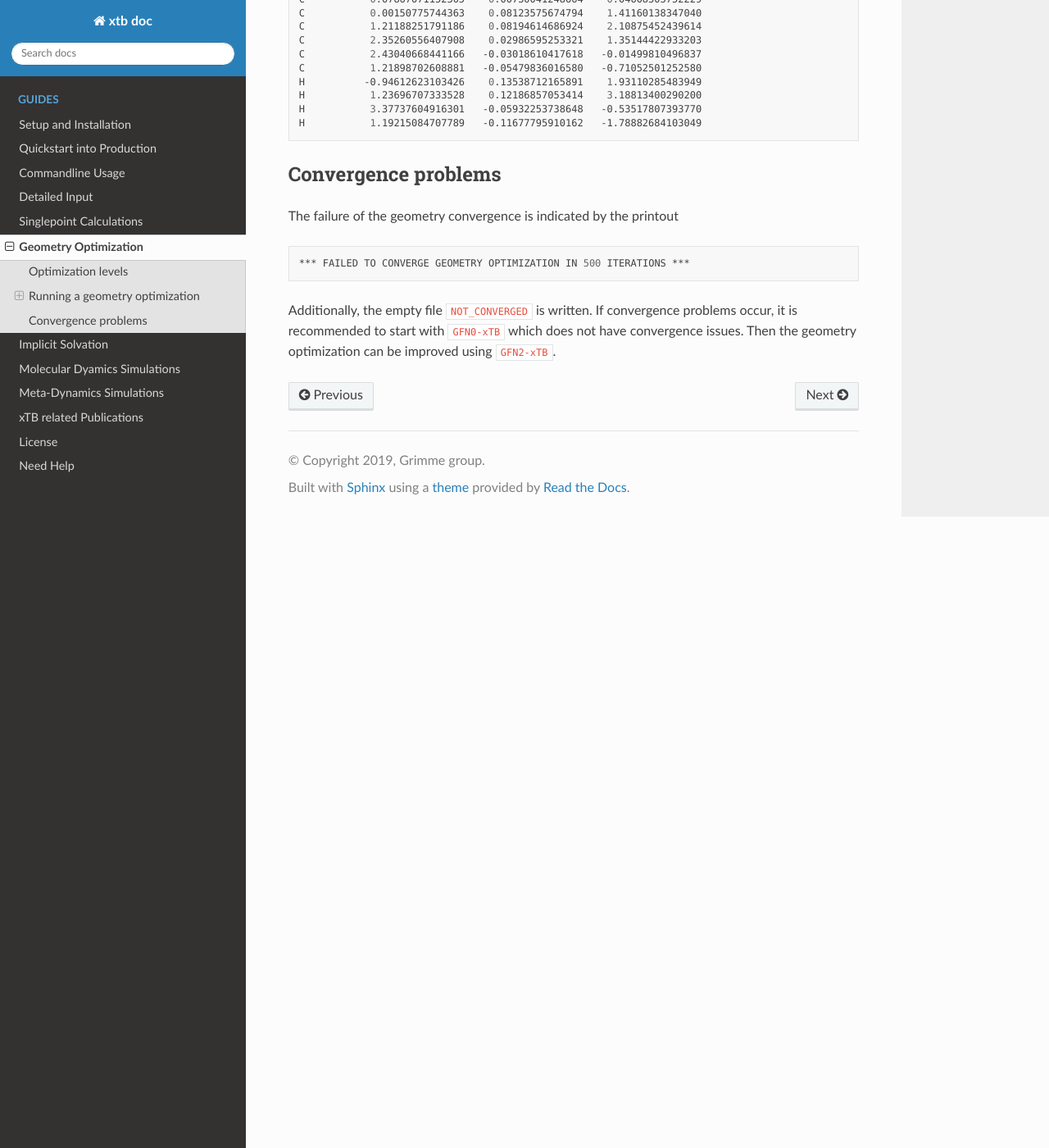
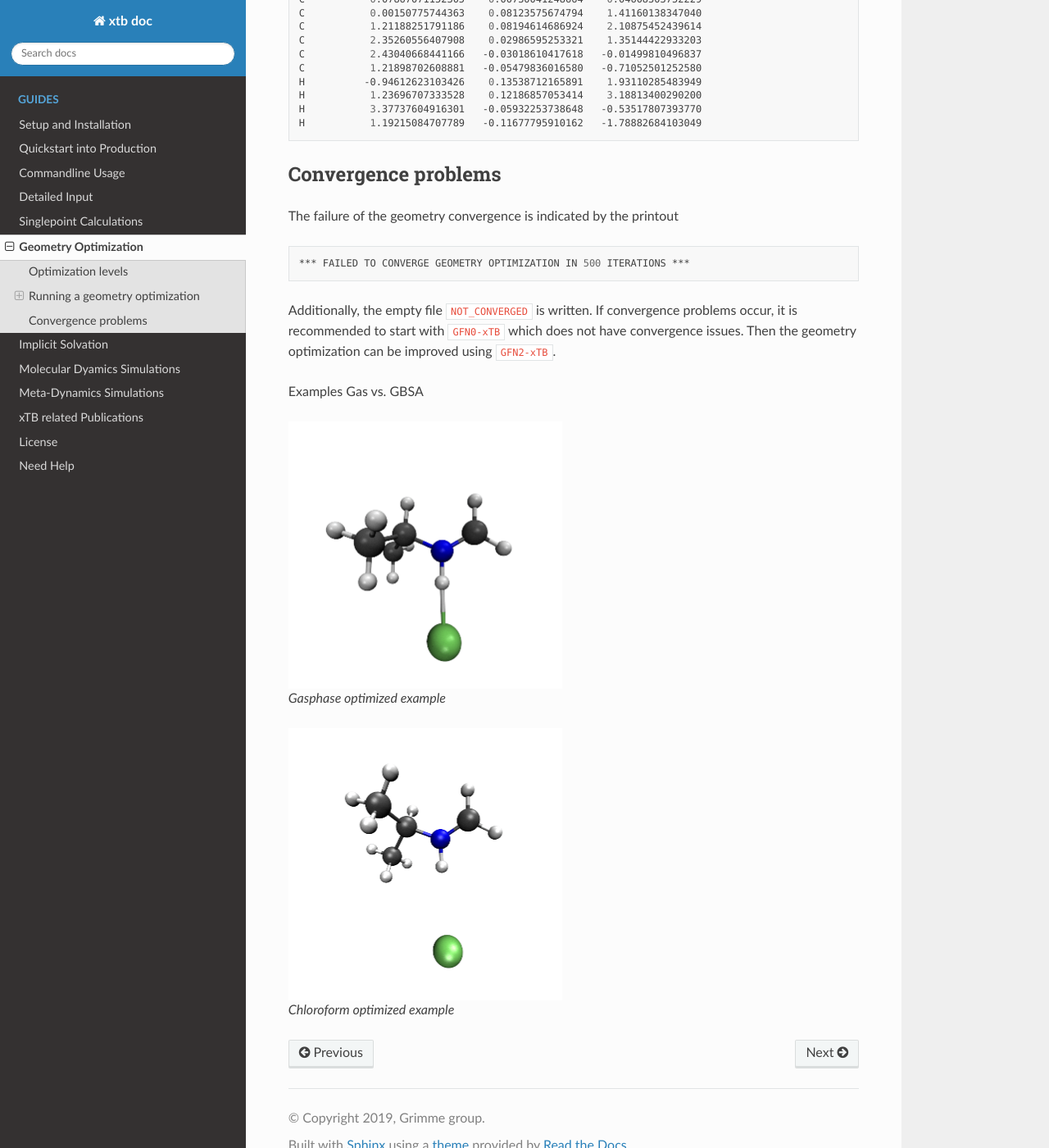
Before and after one commit to grimme-lab/xtb_docs, a Sphinx documentation site: the page built from source/optimization.rst, in a window 1280 px wide and 1400 px high, scrolled down 5602 px. Shown: the whole window at 82% size. Built offline with Sphinx 7.4.7 and the Read the Docs theme 2.0.0, drawn with Linux system fonts in a browser that asks for light colours.

Commit message:
Update optimization.rst

```diff
--- a/source/optimization.rst
+++ b/source/optimization.rst
@@ -294,3 +294,17 @@ The failure of the geometry convergence is indicated by the printout
    *** FAILED TO CONVERGE GEOMETRY OPTIMIZATION IN 500 ITERATIONS ***
 
 Additionally, the empty file ``NOT_CONVERGED`` is written. If convergence problems occur, it is recommended to start with ``GFN0-xTB`` which does not have convergence issues. Then the geometry optimization can be improved using ``GFN2-xTB``.
+
+Examples Gas vs. GBSA
+
+.. figure:: ../figures/gas.gif
+   :scale: 50 %
+   :alt: gas
+
+   Gasphase optimized example
+
+.. figure:: ../figures/gbsa.gif
+   :scale: 50 %
+   :alt: gbsa
+
+   Chloroform optimized example
```
